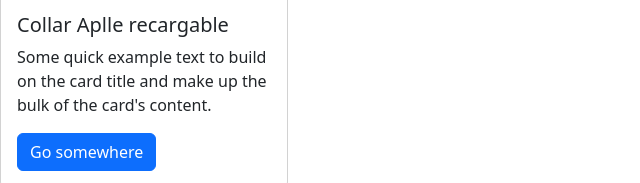
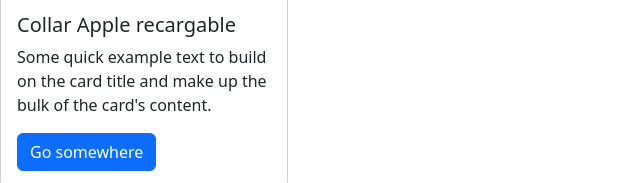
Before and after one commit to marschenone/Proyecto-Final-Schenone, a website: page pages/accesorio.html in a window 1280 px wide. Shown: the part 251-434 px from the top of the page, 0-640 px from the left. Drawn offline with nearby package versions, Linux system fonts and the light colour scheme.

Commit message:
cambios en index y pages

```diff
--- a/pages/accesorio.html
+++ b/pages/accesorio.html
@@ -80,7 +80,7 @@
         alt="collar de perro rosa"
       />
       <div class="card-body">
-        <h5 class="card-title">Collar Aplle recargable</h5>
+        <h5 class="card-title">Collar Apple recargable</h5>
         <p class="card-text">
           Some quick example text to build on the card title and make up the
           bulk of the card's content.
```
